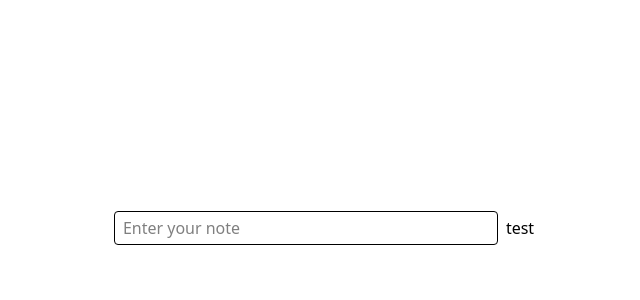
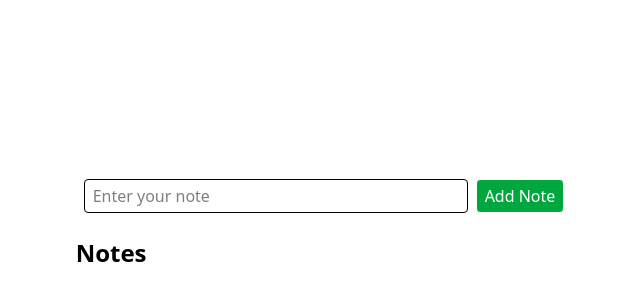
Before and after one commit to AbdoXCode/to_do_list, a React (Vite) app: page / in a window 1280 px wide. Shown: the part 172-472 px from the top of the page, without its empty margins (320-960 px from the left). Built offline with nearby package versions, Linux system fonts and the light colour scheme.

Commit message:
Add Note component and update AddNoteButton styling

```diff
--- a/src/App.jsx
+++ b/src/App.jsx
@@ -1,5 +1,6 @@
 import Input from "./components/Input";
 import AddNoteButton from "./components/AddNoteButton";
+import NotesList from "./components/Note";
 
 export default function App() {
   return (
@@ -7,6 +8,10 @@ export default function App() {
       <div>
         <Input />
         <AddNoteButton />
+        <section>
+          <h2 className="text-2xl font-bold mb-4 mt-4">Notes</h2>
+          <NotesList />
+        </section>
       </div>
     </main>
   );
--- a/src/components/AddNoteButton.jsx
+++ b/src/components/AddNoteButton.jsx
@@ -1,3 +1,7 @@
 export default function AddNoteButton() {
-  return <button>test</button>;
+  return (
+    <button className="bg-green-600 text-white border px-2 py-1 rounded-sm outline-0 hover:bg-green-700 hover:cursor-pointer">
+      Add Note
+    </button>
+  );
 }
--- /dev/null
+++ b/src/components/Note.jsx
@@ -0,0 +1,3 @@
+export default function NotesList() {
+  return <></>;
+}
```
